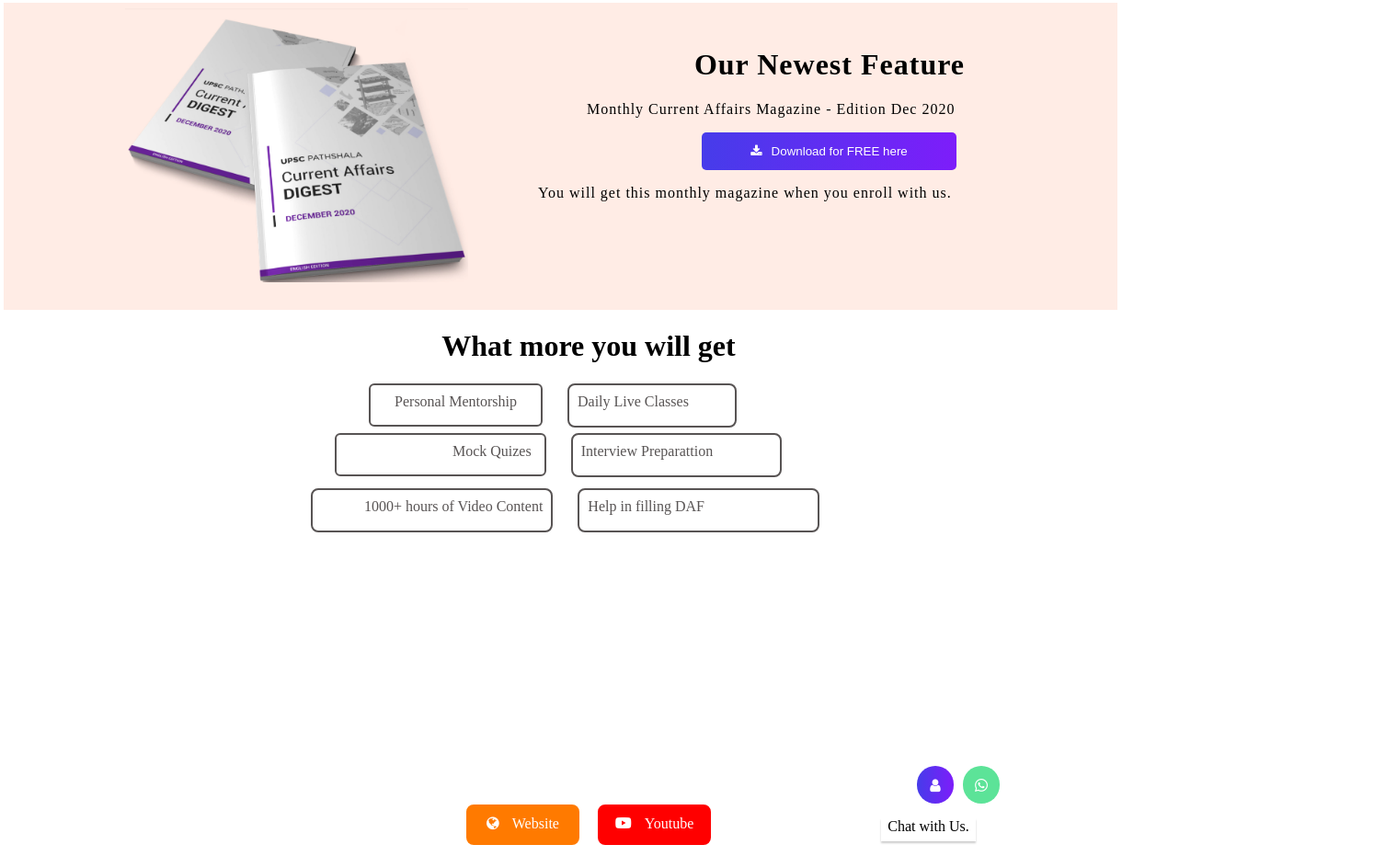
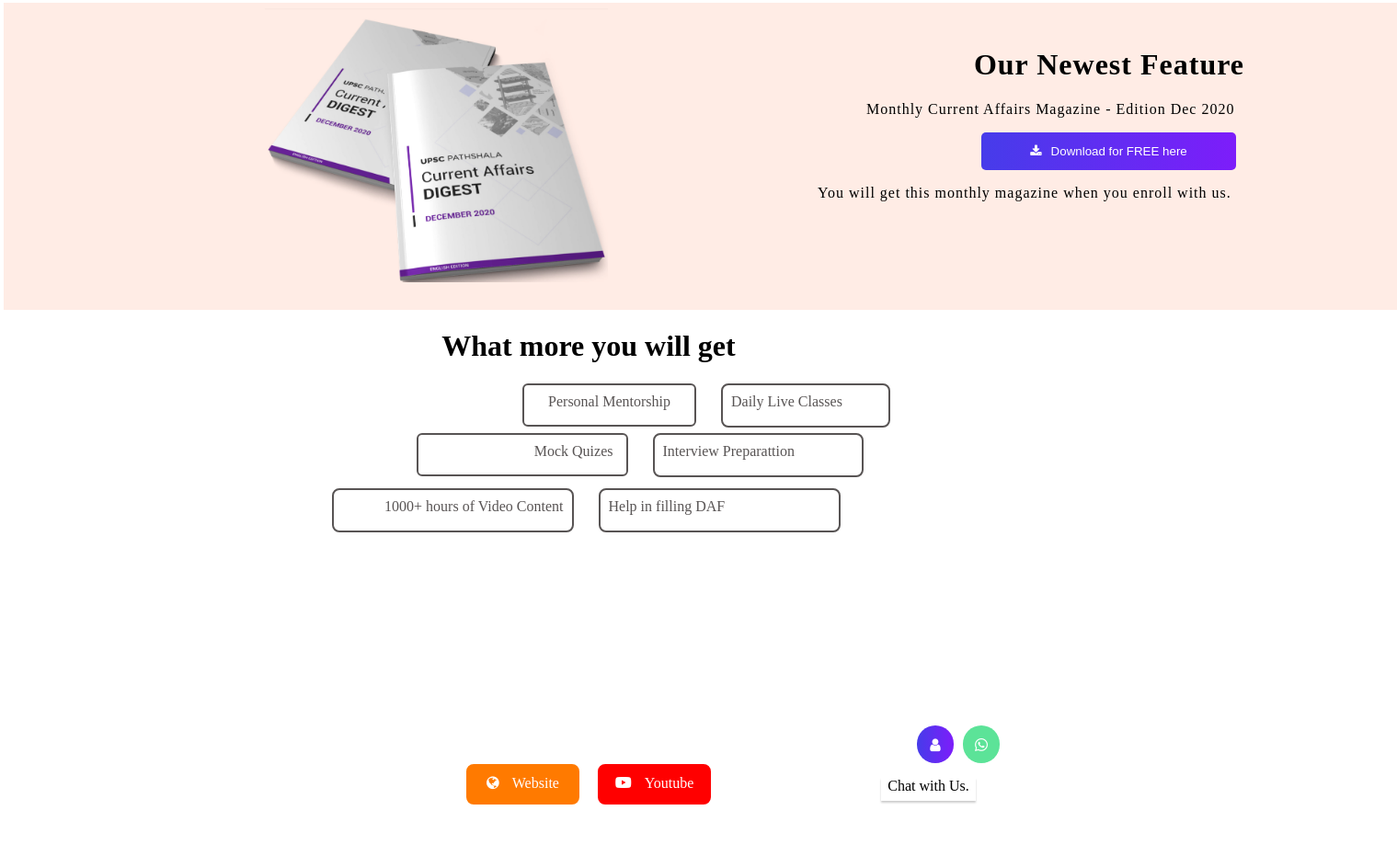
Before and after one commit to prince199930/Ufaber, a website: page index.html in a window 1280 px wide. Shown: the part 1804-2735 px from the top of the page at 92% size, 1519 px wide, since content can reach past the window. After the commit the page ends 2691 px from the top, so only its background shows below. Drawn offline with Linux system fonts and the light colour scheme.

Commit message:
css-changes

```diff
--- a/style.css
+++ b/style.css
@@ -6,7 +6,7 @@
     height: 571px;
     margin-top: -4px;
     margin-left: -4px;
-    width: 1211px;
+    width: 1515px;
 }
 
 #upsc-pathsahala{
@@ -220,7 +220,7 @@
     display: flex;
     background-color: #ffece5;
     margin-left: -4px;
-    width: 1211px;
+    width: 1515px;
 }
 
 #book-img{
@@ -277,7 +277,7 @@
     display: flex;
     width: 1140px;
     height: 14vh;
-    margin-left: 52px;
+    margin-left: 308px;
     column-gap: 27px;
 }
 
@@ -287,7 +287,7 @@
     border-radius: 6px;
     padding-top: 9px;
     height: 34px;
-    margin-left: 341px;
+    margin-left: 252px;
     margin-bottom: 12px;
 }
 
@@ -305,7 +305,7 @@
     width: 1140px;
     height: 14vh;
     column-gap: 27px;
-    margin-left: -1085px;
+    margin-left: -1230px;
     margin-top: 54px;
 }
 
@@ -314,7 +314,7 @@
     width: 1140px;
     height: 14vh;
     column-gap: 27px;
-    margin-left: -969px;
+    margin-left: -1027px;
     margin-top: 114px;
 }
 
@@ -362,7 +362,7 @@
 }
 
 #social{
-    margin-top: 0px;
+    margin-top: -44px;
     display: flex;
     justify-content: center;
     text-align: center;
```
